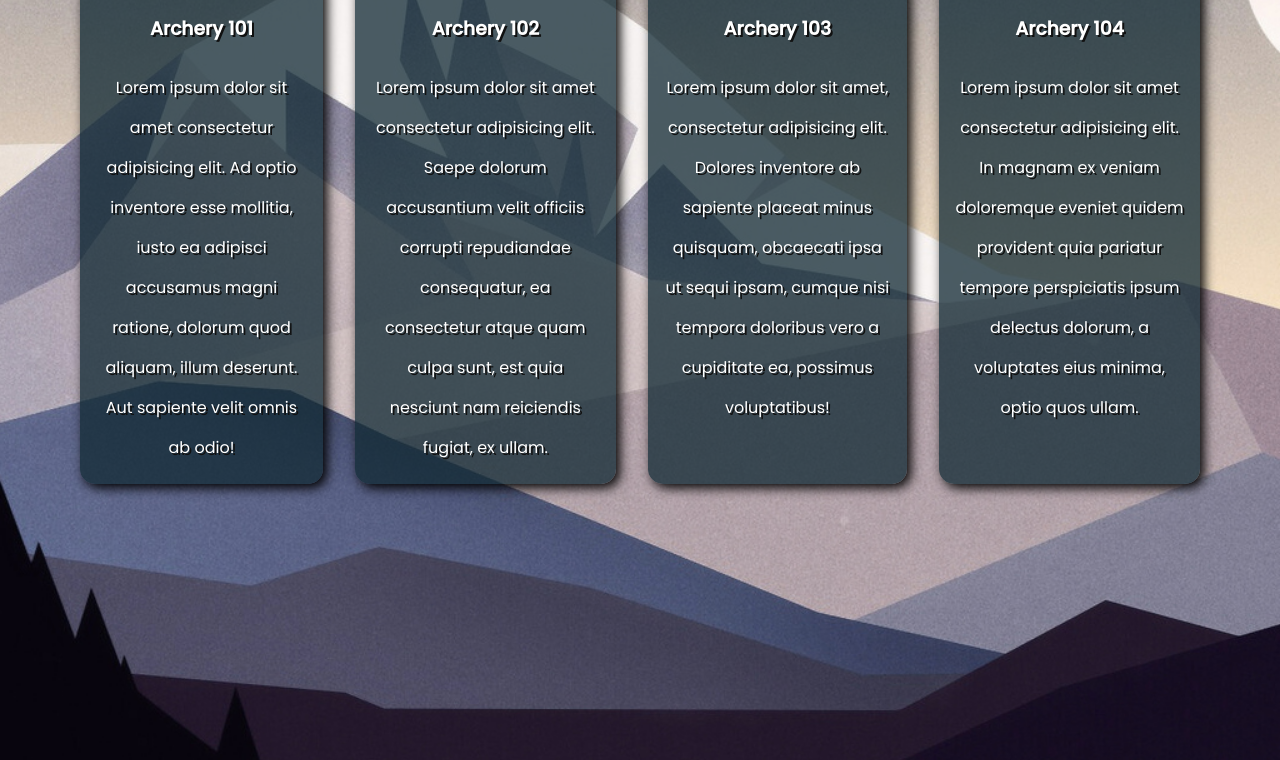
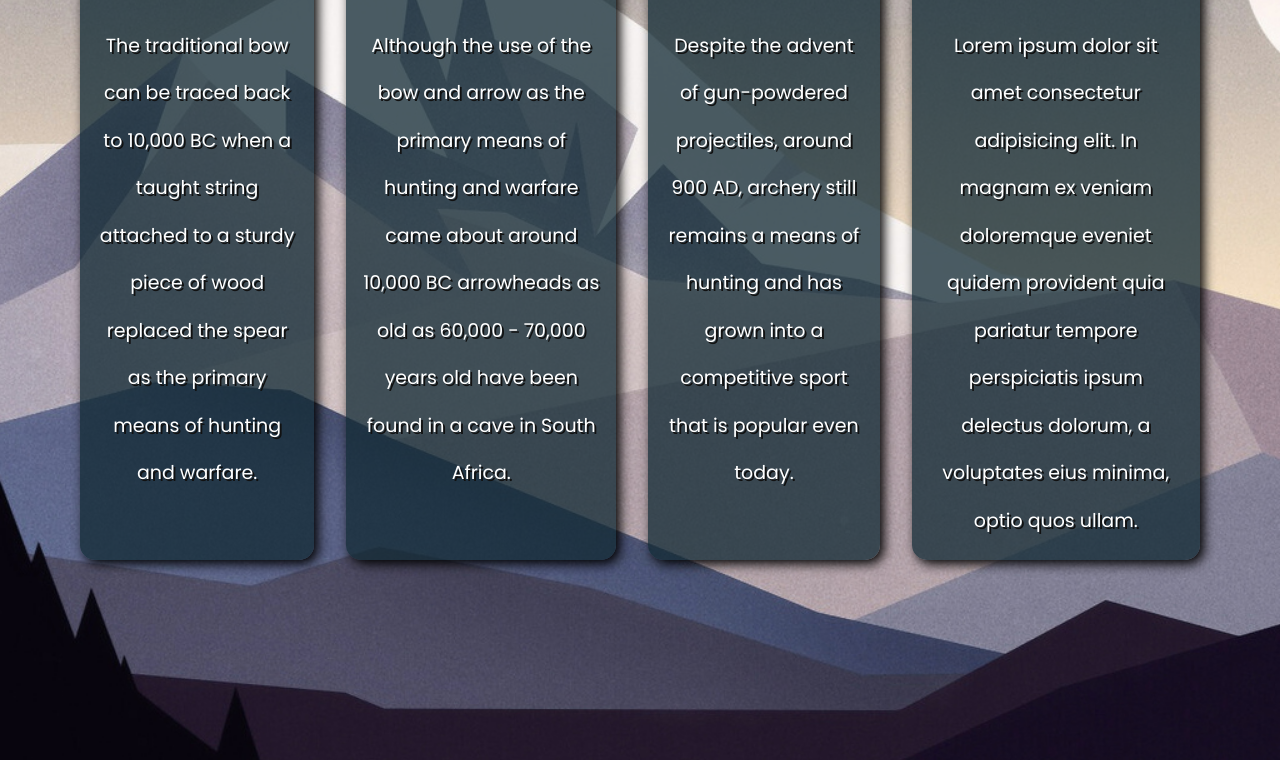
Before and after one commit to tipowers/Archery-Website-V2, a plain HTML site: page index.html in a window 1280 px wide. Shown: the part 408-1168 px from the top of the page. Drawn offline with Linux system fonts and the light colour scheme.

Commit message:
version 0.1.5 - added content to index.html cards

```diff
--- a/index.html
+++ b/index.html
@@ -28,19 +28,25 @@
         <img class="hero__banner--header" src="./images/bowlife.png" alt="">
         <div class="cards">
             <div class="card">
-                <h3>Archery 101</h3><br>
-                <p>Lorem ipsum dolor sit amet consectetur adipisicing elit. Ad optio inventore esse mollitia, iusto ea adipisci accusamus magni ratione, dolorum quod aliquam, illum deserunt. Aut sapiente velit omnis ab odio!</p>
+                <h3>Archery</h3><br>
+                <p>The traditional bow can be traced back to 10,000 BC when a taught string attached to a sturdy piece of wood replaced
+                    the spear as the primary means of hunting and warfare.
+                </p>
             </div>
             <div class="card">
-                <h3>Archery 102</h3><br>
-                <p>Lorem ipsum dolor sit amet consectetur adipisicing elit. Saepe dolorum accusantium velit officiis corrupti repudiandae consequatur, ea consectetur atque quam culpa sunt, est quia nesciunt nam reiciendis fugiat, ex ullam.</p>
+                <h3>History</h3><br>
+                <p>Although the use of the bow and arrow as the primary means of hunting and warfare came about around 10,000 BC
+                    arrowheads as old as 60,000 - 70,000 years old have been found in a cave in South Africa.
+                </p>
             </div>
             <div class="card">
-                <h3>Archery 103</h3><br>
-                <p>Lorem ipsum dolor sit amet, consectetur adipisicing elit. Dolores inventore ab sapiente placeat minus quisquam, obcaecati ipsa ut sequi ipsam, cumque nisi tempora doloribus vero a cupiditate ea, possimus voluptatibus!</p>
+                <h3>Is So</h3><br>
+                <p>Despite the advent of gun-powdered projectiles, around 900 AD, archery still remains a means of hunting and has grown into
+                    a competitive sport that is popular even today.
+                </p>
             </div>
             <div class="card">
-                <h3>Archery 104</h3><br>
+                <h3>Interesting</h3><br>
                 <p>Lorem ipsum dolor sit amet consectetur adipisicing elit. In magnam ex veniam doloremque eveniet quidem provident quia pariatur tempore perspiciatis ipsum delectus dolorum, a voluptates eius minima, optio quos ullam.</p>
             </div>
         </div>
--- a/style.css
+++ b/style.css
@@ -88,6 +88,7 @@ nav li {
 }
 
 .card {
+    max-width: 350px;
     color: #ffffff;
     text-shadow: 2px 2px #111;
     background: rgba(16, 41, 51, 0.75);
@@ -99,12 +100,23 @@ nav li {
 }
 
 .card h3 {
+    font-size: 25px;
     margin-top: 1em;
     margin-bottom: 0em;
-    /*text-decoration: underline;*/
+}
+
+.card h3::after {
+    content: '';
+    display: block;
+    width: 5em;
+    height: 1.5px;
+    margin: 0.5em auto 0;
+    background: black;
+    opacity: .5;
 }
 
 .card p {
+    font-size: 19px;
     line-height: 2.5em;
 }
 
```
